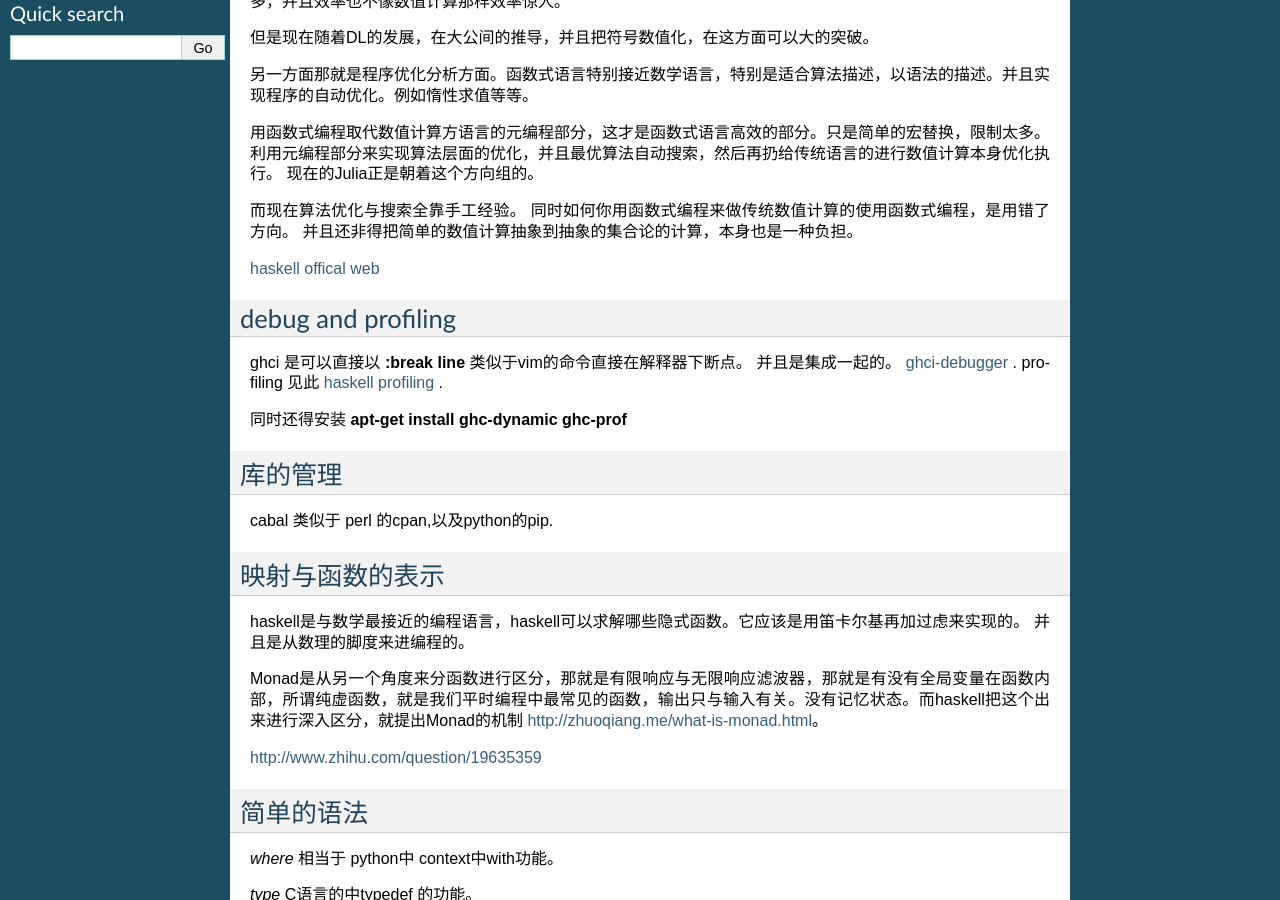
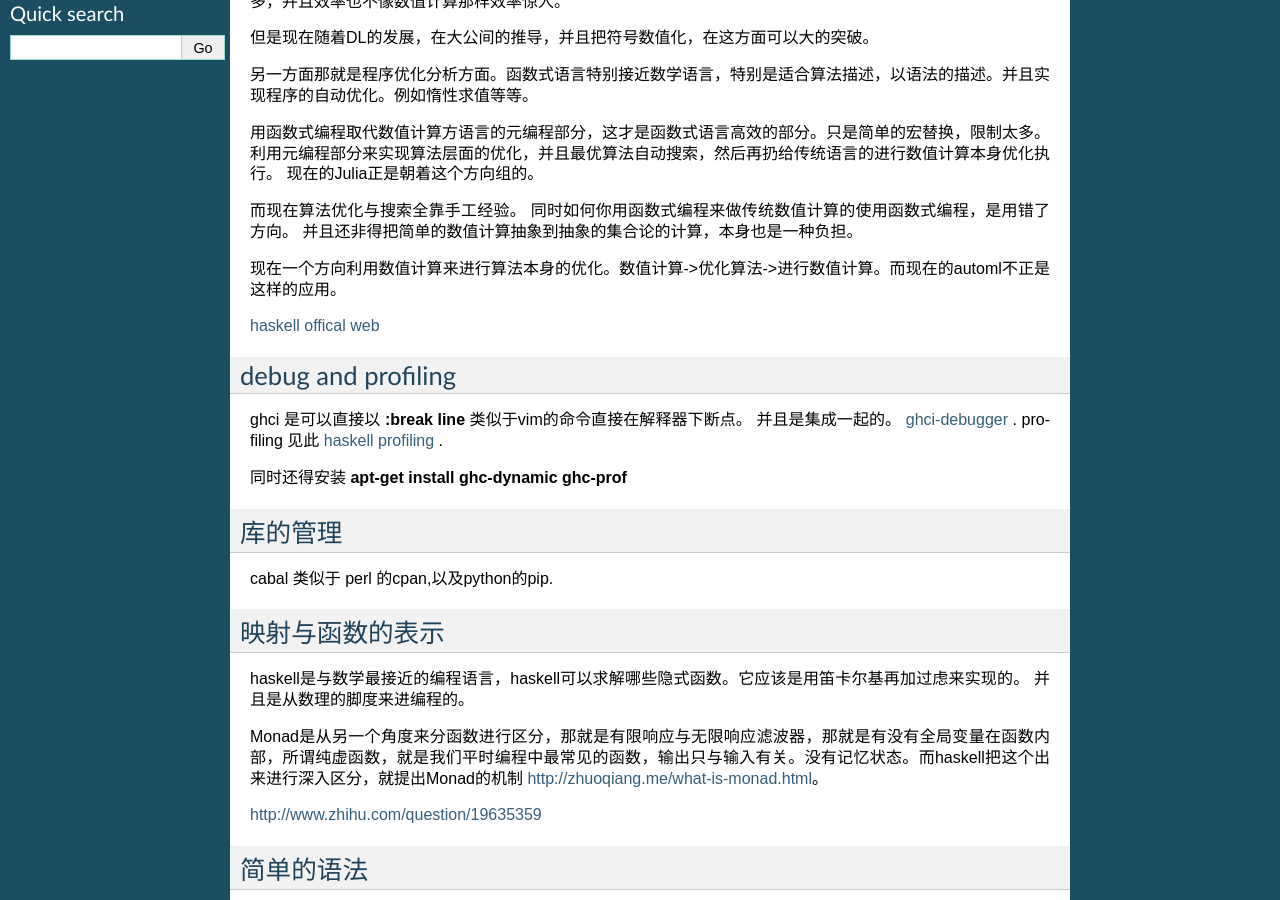
Before and after one commit to gwli/Programming, a Sphinx documentation site: the page built from source/content/Stage_1/Haskell.rst, in a window 1280 px wide and 900 px high, scrolled down 487 px. Built offline with Sphinx 7.4.7, drawn with Linux system fonts in a browser that asks for light colours.

Commit message:
automl 的编程路线

```diff
--- a/source/content/Stage_1/Haskell.rst
+++ b/source/content/Stage_1/Haskell.rst
@@ -26,6 +26,7 @@ introduction
 
 而现在算法优化与搜索全靠手工经验。 同时如何你用函数式编程来做传统数值计算的使用函数式编程，是用错了方向。 并且还非得把简单的数值计算抽象到抽象的集合论的计算，本身也是一种负担。
 
+现在一个方向利用数值计算来进行算法本身的优化。数值计算->优化算法->进行数值计算。而现在的automl不正是这样的应用。
 
 `haskell offical web <http://www.haskell.org/haskellwiki/Haskell>`_
 
```
